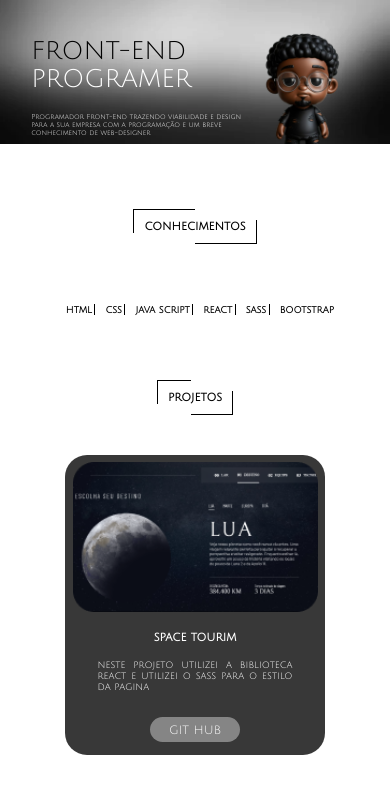
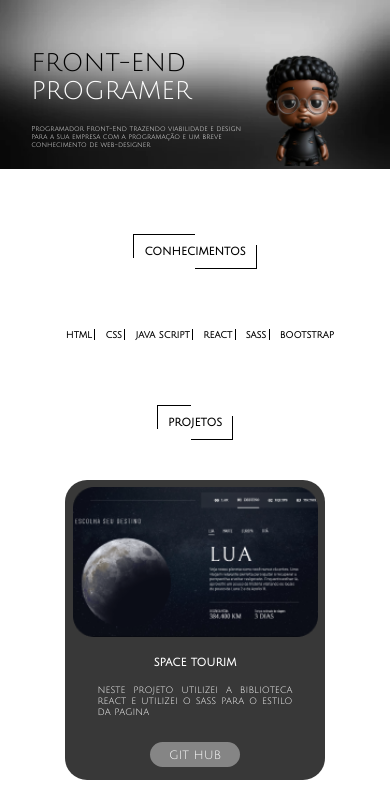
Before and after one commit to J7natas/portifolio2.0, a plain HTML site: page index.html in a window 390 px wide. Shown: the top 792 px of the page. Drawn offline with Linux system fonts and the light colour scheme.

Commit message:
Modificando banner

```diff
--- a/style.css
+++ b/style.css
@@ -468,6 +468,16 @@ footer a{
     }
 
     @media screen and (max-width:430px) {
+
+        #front {
+            height: 20vh;
+        }
+
+        #front img {
+            width: 25%;
+            margin-top: 13%;
+        }
+
         #description h1 {
             font-size: 25px;
         }
```
